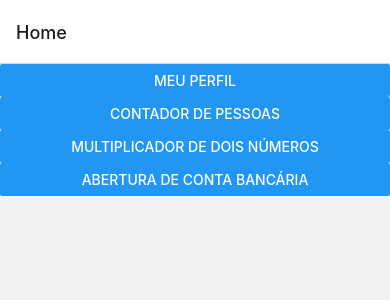
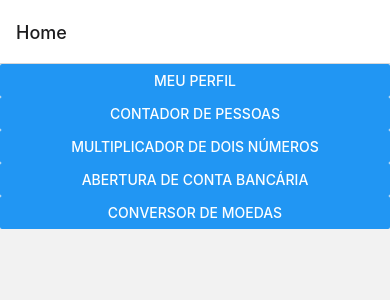
Before and after one commit to hotel-eme/tp-web, a React Native app: screen /Home in a window 390 px wide. Shown: the top 300 px of the page. Built offline with nearby package versions, Linux system fonts and the light colour scheme.

Commit message:
Introduz tela conversor de moedas

```diff
--- a/App.js
+++ b/App.js
@@ -6,6 +6,7 @@ import { MeuPerfilScreen } from "./src/screens/01.MeuPerfil";
 import { ContadorPessoasScreen } from "./src/screens/02.ContadorPessoas";
 import { MultiplicadorDoisNumerosScreen } from "./src/screens/03.MultiplicadorDoisNumeros";
 import { AberturaContaBancariaScreen } from "./src/screens/07.AberturaContaBancaria";
+import { ConversorMoedasScreen } from "./src/screens/10.ConversorMoedas";
 
 const Stack = createNativeStackNavigator();
 
@@ -16,6 +17,7 @@ function HomeScreen(props) {
       <Button title="Contador de Pessoas" onPress={function () { props.navigation.navigate('Contador de Pessoas') }} />
       <Button title="Multiplicador de Dois Números" onPress={function () { props.navigation.navigate('Multiplicador de Dois Números') }} />
       <Button title="Abertura de Conta Bancária" onPress={function () { props.navigation.navigate('Abertura de Conta Bancária') }} />
+      <Button title="Conversor de Moedas" onPress={function () { props.navigation.navigate('Conversor de Moedas') }} />
     </View>
   );
 }
@@ -29,6 +31,7 @@ export default function App() {
         <Stack.Screen name="Contador de Pessoas" component={ContadorPessoasScreen} />
         <Stack.Screen name="Multiplicador de Dois Números" component={MultiplicadorDoisNumerosScreen} />
         <Stack.Screen name="Abertura de Conta Bancária" component={AberturaContaBancariaScreen} />
+        <Stack.Screen name="Conversor de Moedas" component={ConversorMoedasScreen} />
       </Stack.Navigator>
     </NavigationContainer>
   );
--- /dev/null
+++ b/src/screens/10.ConversorMoedas.js
@@ -0,0 +1,14 @@
+import React from 'react';
+import { Button, Text, View } from 'react-native';
+
+export function ConversorMoedasScreen() {
+  return (
+    <View>
+      <Text>Conversor de moedas: Dolar, Real e Euro</Text>
+      <Text>Valor: </Text>
+      <Text>De: </Text>
+      <Text>Para: </Text>
+      <Button title="Converter"></Button>
+    </View>
+  );
+}
```
